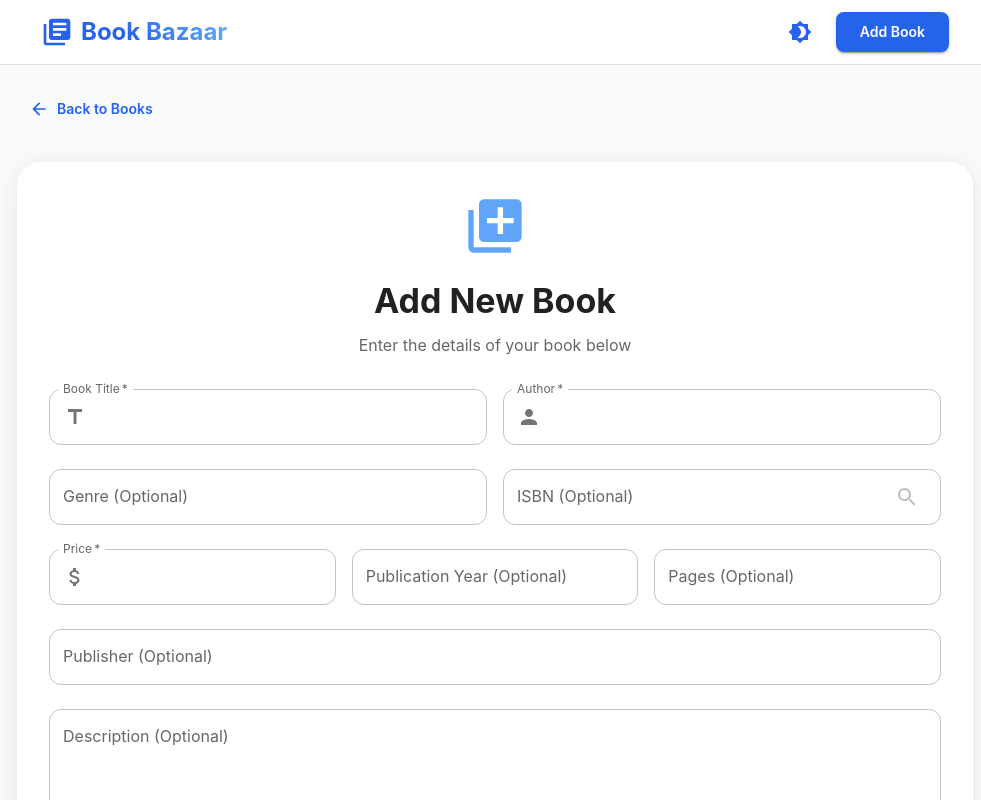
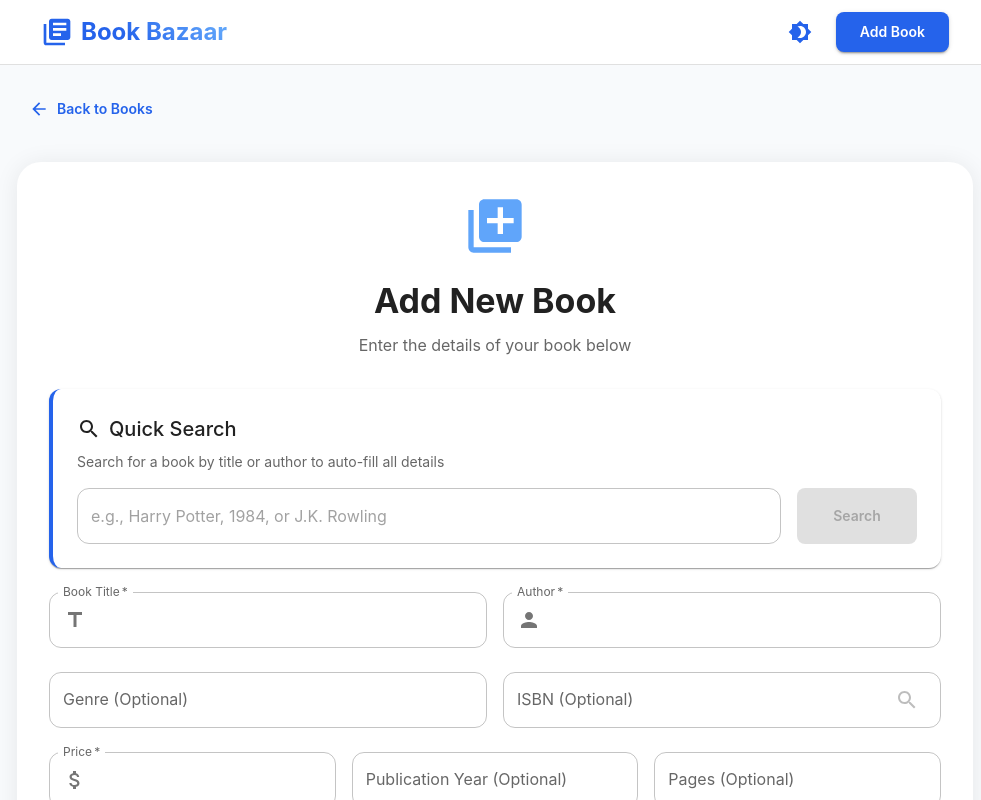
Before and after one commit to adityasaini0070/book-bazaar, a React (Vite) app in the folder client/: page /add in a window 1280 px wide. Shown: the top 800 px of the page, without its empty margins (7-988 px from the left). Built offline with nearby package versions, Linux system fonts and the light colour scheme.

Commit message:
Add easy book search by title/author with visual results dropdown

```diff
--- a/client/src/components/BookForm.jsx
+++ b/client/src/components/BookForm.jsx
@@ -42,6 +42,10 @@ function BookForm() {
   const [success, setSuccess] = useState(false);
   const [isbnLoading, setIsbnLoading] = useState(false);
   const [isbnError, setIsbnError] = useState('');
+  const [searchQuery, setSearchQuery] = useState('');
+  const [searchResults, setSearchResults] = useState([]);
+  const [showSearchResults, setShowSearchResults] = useState(false);
+  const [searching, setSearching] = useState(false);
 
   const handleChange = (e) => {
     const { name, value } = e.target;
@@ -49,6 +53,58 @@ function BookForm() {
       ...prev,
       [name]: value
     }));
+  };
+
+  const searchBooks = async () => {
+    if (!searchQuery || searchQuery.trim() === '') {
+      return;
+    }
+
+    setSearching(true);
+
+    try {
+      const response = await fetch(`https://www.googleapis.com/books/v1/volumes?q=${encodeURIComponent(searchQuery)}&maxResults=5`);
+      const data = await response.json();
+
+      if (data.items && data.items.length > 0) {
+        const results = data.items.map(item => ({
+          id: item.id,
+          title: item.volumeInfo.title,
+          authors: item.volumeInfo.authors?.join(', ') || 'Unknown Author',
+          publishedDate: item.volumeInfo.publishedDate,
+          thumbnail: item.volumeInfo.imageLinks?.thumbnail,
+          volumeInfo: item.volumeInfo
+        }));
+        setSearchResults(results);
+        setShowSearchResults(true);
+      } else {
+        setSearchResults([]);
+      }
+    } catch (err) {
+      console.error('Search error:', err);
+      setSearchResults([]);
+    } finally {
+      setSearching(false);
+    }
+  };
+
+  const selectBook = (book) => {
+    const volumeInfo = book.volumeInfo;
+
+    setFormData({
+      title: volumeInfo.title || '',
+      author: volumeInfo.authors ? volumeInfo.authors.join(', ') : '',
+      price: '',
+      isbn: volumeInfo.industryIdentifiers?.[0]?.identifier || '',
+      genre: volumeInfo.categories ? volumeInfo.categories[0] : '',
+      publicationYear: volumeInfo.publishedDate ? volumeInfo.publishedDate.substring(0, 4) : '',
+      publisher: volumeInfo.publisher || '',
+      pages: volumeInfo.pageCount?.toString() || '',
+      description: volumeInfo.description || ''
+    });
+
+    setShowSearchResults(false);
+    setSearchQuery('');
   };
 
   const lookupISBN = async () => {
@@ -153,6 +209,104 @@ function BookForm() {
               Enter the details of your book below
             </Typography>
           </Box>
+
+          {/* Book Search Section */}
+          <Paper
+            elevation={1}
+            sx={{
+              p: 3,
+              mb: 3,
+              bgcolor: 'primary.50',
+              borderLeft: '4px solid',
+              borderColor: 'primary.main'
+            }}
+          >
+            <Typography variant="h6" gutterBottom sx={{ display: 'flex', alignItems: 'center', gap: 1 }}>
+              <SearchIcon /> Quick Search
+            </Typography>
+            <Typography variant="body2" color="text.secondary" mb={2}>
+              Search for a book by title or author to auto-fill all details
+            </Typography>
+
+            <Box sx={{ display: 'flex', gap: 2, position: 'relative' }}>
+              <TextField
+                fullWidth
+                placeholder="e.g., Harry Potter, 1984, or J.K. Rowling"
+                value={searchQuery}
+                onChange={(e) => setSearchQuery(e.target.value)}
+                onKeyPress={(e) => e.key === 'Enter' && searchBooks()}
+              />
+              <Button
+                variant="contained"
+                onClick={searchBooks}
+                disabled={searching || !searchQuery}
+                sx={{ minWidth: '120px' }}
+              >
+                {searching ? <CircularProgress size={24} /> : 'Search'}
+              </Button>
+            </Box>
+
+            {/* Search Results Dropdown */}
+            {showSearchResults && (
+              <Paper
+                elevation={4}
+                sx={{
+                  mt: 2,
+                  maxHeight: '400px',
+                  overflowY: 'auto',
+                  border: '1px solid',
+                  borderColor: 'divider'
+                }}
+              >
+                {searchResults.length > 0 ? (
+                  searchResults.map((book) => (
+                    <Box
+                      key={book.id}
+                      onClick={() => selectBook(book)}
+                      sx={{
+                        p: 2,
+                        display: 'flex',
+                        gap: 2,
+                        cursor: 'pointer',
+                        borderBottom: '1px solid',
+                        borderColor: 'divider',
+                        '&:hover': {
+                          bgcolor: 'action.hover'
+                        }
+                      }}
+                    >
+                      {book.thumbnail && (
+                        <img
+                          src={book.thumbnail}
+                          alt={book.title}
+                          style={{ width: '60px', height: '90px', objectFit: 'cover', borderRadius: '4px' }}
+                        />
+                      )}
+                      <Box sx={{ flex: 1 }}>
+                        <Typography variant="subtitle1" fontWeight="bold">
+                          {book.title}
+                        </Typography>
+                        <Typography variant="body2" color="text.secondary">
+                          {book.authors}
+                        </Typography>
+                        {book.publishedDate && (
+                          <Typography variant="caption" color="text.secondary">
+                            Published: {book.publishedDate}
+                          </Typography>
+                        )}
+                      </Box>
+                    </Box>
+                  ))
+                ) : (
+                  <Box sx={{ p: 3, textAlign: 'center' }}>
+                    <Typography color="text.secondary">
+                      No results found. Try a different search term.
+                    </Typography>
+                  </Box>
+                )}
+              </Paper>
+            )}
+          </Paper>
 
           <Stack spacing={3}>
             {/* Row 1: Title and Author */}
```
